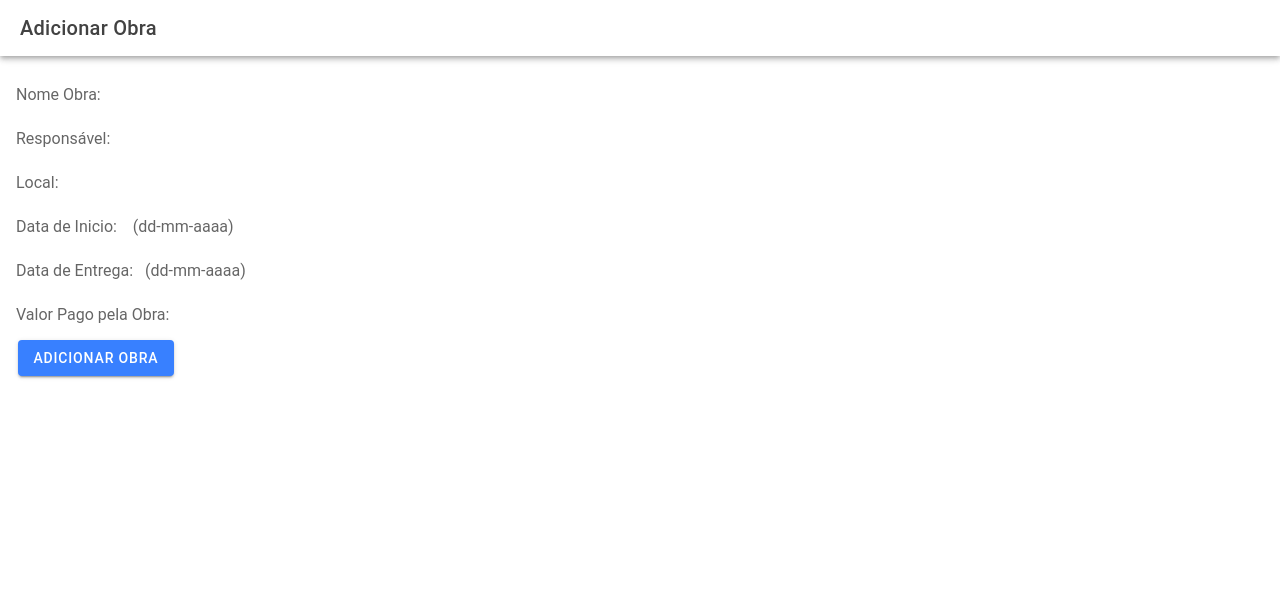
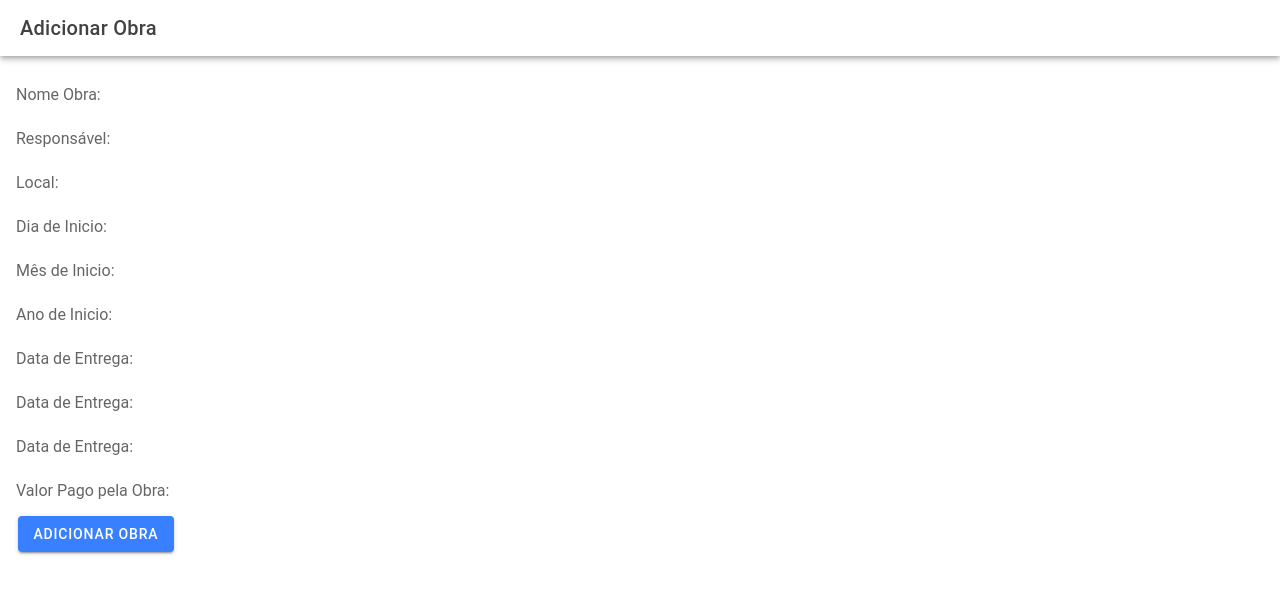
Before and after one commit to VictorJCFerreira/Pagina-FAMA, a React (Vite) app in the folder Fama-front/: page /adicionarobra in a window 1280 px wide. Shown: the top 594 px of the page. Built offline with nearby package versions, Linux system fonts and the light colour scheme.

Commit message:
Melhorias

```diff
--- a/Fama-front/src/pages/AdicionarObra.tsx
+++ b/Fama-front/src/pages/AdicionarObra.tsx
@@ -8,13 +8,20 @@ const AdicionarObra: React.FC = () => {
     const[nomeObra, setNomeObra] = useState('')
     const[responsavel, setResponsavel] = useState('')
     const[local, setLocal] = useState('')
-    const[dataInicio, setDataInicio] = useState('')
-    const[dataEntrega, setDataEntrega] = useState('')
+    const[diaInicio, setDiaInicio] = useState('')
+    const[mesInicio, setMesInicio] = useState('')
+    const[anoInicio, setAnoInicio] = useState('')
+    const[diaEntrega, setDiaEntrega] = useState('')
+    const[mesEntrega, setMesEntrega] = useState('')
+    const[anoEntrega, setAnoEntrega] = useState('')
     const[valorPago, setValorPago] = useState('')
 
 
     function AdicionarObra(){
-      const novaObra = [nomeObra,responsavel,local,dataInicio,dataEntrega,valorPago]
+      const novaObra = [nomeObra,responsavel,local,diaInicio,mesInicio,anoInicio,diaEntrega,mesEntrega,anoEntrega,valorPago]
+      if(nomeObra == "" || responsavel == "" || local == "" || diaInicio == '' || mesInicio == '' || anoInicio == '' || diaEntrega == '' || mesEntrega == '' || anoEntrega == '' || valorPago == ''){
+
+      }else
       console.log(novaObra);
     }
     return (
@@ -25,17 +32,21 @@ const AdicionarObra: React.FC = () => {
           </IonToolbar>
         </IonHeader>
         <IonContent className="ion-padding">
-          <IonInput placeholder="Nome Obra:" onIonChange={(e: any)=> setNomeObra(e.target.value)}></IonInput>
+          <IonInput required placeholder="Nome Obra:" onIonChange={(e: any)=> setNomeObra(e.target.value)}></IonInput>
 
-          <IonInput  placeholder="Responsável:" onIonChange={(e: any)=> setResponsavel(e.target.value)}></IonInput>
+          <IonInput required placeholder="Responsável:" onIonChange={(e: any)=> setResponsavel(e.target.value)}></IonInput>
 
-          <IonInput  placeholder="Local:" onIonChange={(e: any)=> setLocal(e.target.value)}></IonInput>
+          <IonInput required placeholder="Local:" onIonChange={(e: any)=> setLocal(e.target.value)}></IonInput>
 
-          <IonInput  placeholder="Data de Inicio:    (dd-mm-aaaa)" onIonChange={(e: any)=> setDataInicio(e.target.value)}></IonInput>
+          <IonInput  required type='number' placeholder="Dia de Inicio:    " onIonChange={(e: any)=> setDiaInicio(e.target.value)}></IonInput>
+          <IonInput  required type='number' placeholder="Mês de Inicio:    " onIonChange={(e: any)=> setMesInicio(e.target.value)}></IonInput>
+          <IonInput  required type='number' placeholder="Ano de Inicio:    " onIonChange={(e: any)=> setAnoInicio(e.target.value)}></IonInput>
 
-          <IonInput  placeholder="Data de Entrega:   (dd-mm-aaaa)" onIonChange={(e: any)=> setDataEntrega(e.target.value)}></IonInput>
+          <IonInput  required type='number' placeholder="Data de Entrega:  " onIonChange={(e: any)=> setDiaEntrega(e.target.value)}></IonInput>
+          <IonInput  required type='number' placeholder="Data de Entrega:  " onIonChange={(e: any)=> setMesEntrega(e.target.value)}></IonInput>
+          <IonInput  required type='number' placeholder="Data de Entrega:  " onIonChange={(e: any)=> setAnoEntrega(e.target.value)}></IonInput>
 
-          <IonInput  placeholder="Valor Pago pela Obra:" onIonChange={(e: any)=> setValorPago(e.target.value)}></IonInput>
+          <IonInput  required type='number' placeholder="Valor Pago pela Obra:" onIonChange={(e: any)=> setValorPago(e.target.value)}></IonInput>
 
           <IonButton onClick={AdicionarObra}>Adicionar Obra</IonButton>
           </IonContent>
```
